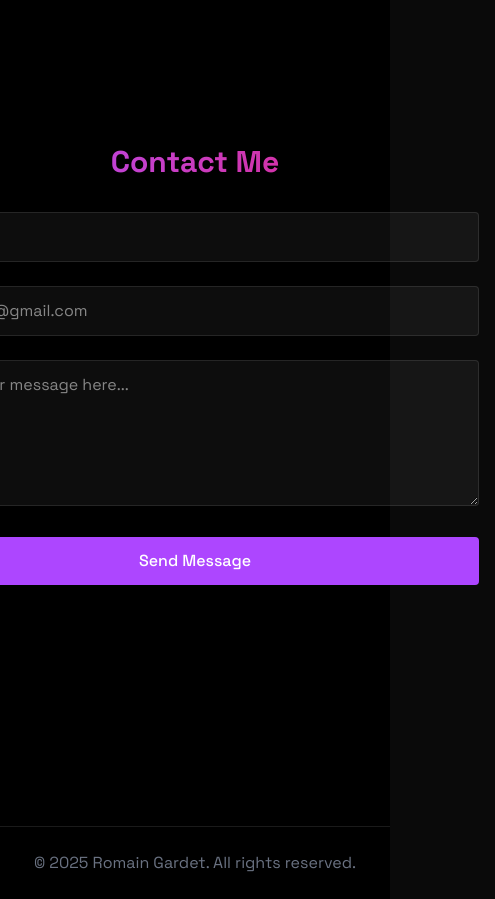
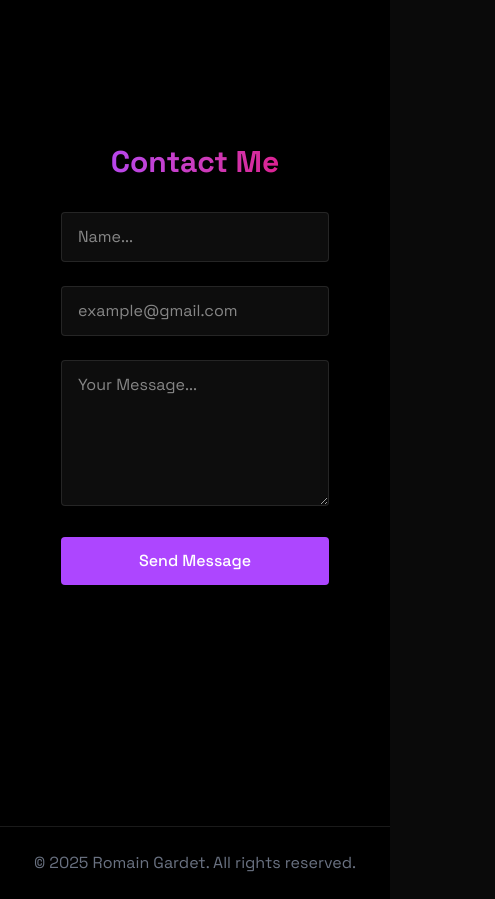
Before and after one commit to Romain1309/romain-gardet-portfolio, a React (Vite) app: page / in a window 390 px wide. Shown: the part 3600-4499 px from the top of the page, 495 px wide, since content can reach past the window. Built offline with nearby package versions, Linux system fonts and the light colour scheme.

Commit message:
Fixed issue with contact me section + made responsive

```diff
--- a/src/components/sections/Contact.jsx
+++ b/src/components/sections/Contact.jsx
@@ -20,10 +20,10 @@ export const Contact = () => {
         import.meta.env.VITE_PUBLIC_KEY
       )
       .then((result) => {
-        alert("Message sent !");
+        alert("Message Sent!");
         setFormData({ name: "", email: "", message: "" });
       })
-      .catch(() => alert("Oops something went wrong. Please try again."));
+      .catch(() => alert("Oops! Something went wrong. Please try again."));
   };
 
   return (
@@ -32,8 +32,9 @@ export const Contact = () => {
       className="min-h-screen flex items-center justify-center py-20"
     >
       <RevealOnScroll>
-        <div className="px-4 w-150">
+        <div className="px-4 w-full min-w-[300px] md:w-[500px] sm:w-2/3 p-6">
           <h2 className="text-3xl font-bold mb-8 bg-gradient-to-r from-purple-500 to-pink-600 bg-clip-text text-transparent text-center">
+            {" "}
             Contact Me
           </h2>
           <form className="space-y-6" onSubmit={handleSubmit}>
@@ -75,12 +76,13 @@ export const Contact = () => {
                 rows={5}
                 value={formData.message}
                 className="w-full bg-white/5 border border-white/10 rounded px-4 py-3 text-white transition focus:outline-none focus:border-purple-500 focus:bg-purple-500/5"
-                placeholder="Type your message here..."
+                placeholder="Your Message..."
                 onChange={(e) =>
                   setFormData({ ...formData, message: e.target.value })
                 }
               />
             </div>
+
             <button
               type="submit"
               className="w-full bg-purple-500 text-white py-3 px-6 rounded font-medium transition relative overflow-hidden hover:-translate-y-0.5 hover:shadow-[0_0_15px_rgba(59,130,246,0.4)]"
```
Also changed, not shown: package.json (+14 -17 lines), 1 other file (tests, documents, lock files or other folders).
